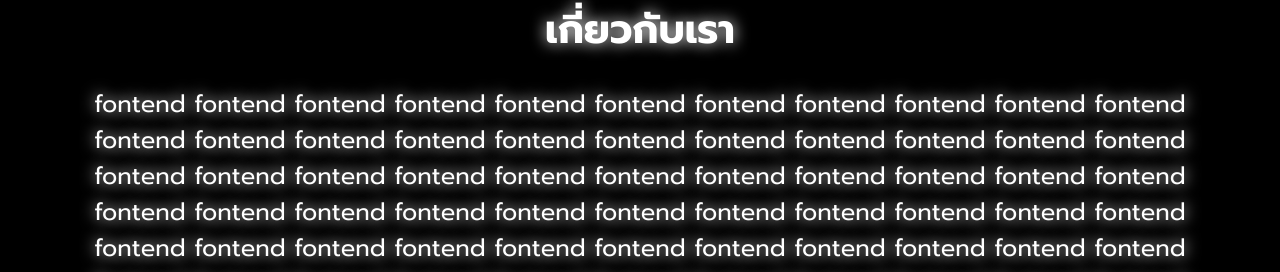
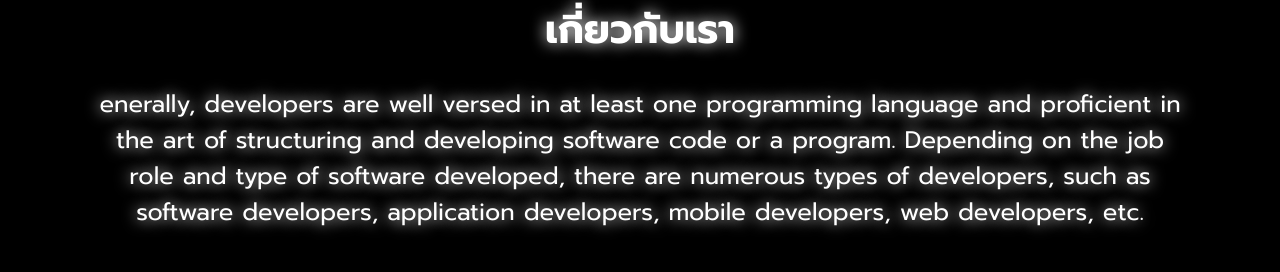
Before and after one commit to add000/frontend, a Next.js app: page /about in a window 1280 px wide. Shown: the part 506-778 px from the top of the page. Built offline with nearby package versions, Linux system fonts and the light colour scheme.

Commit message:
Update page.js

```diff
--- a/app/about/page.js
+++ b/app/about/page.js
@@ -43,14 +43,7 @@ export default function About() {
           <h1 style={{ fontSize: "2.5em", fontWeight: "bold", fontSmooth: "antialiased", }}>เกี่ยวกับเรา</h1>
           <br />
           <p style={{ fontSize: "1.5em", }}>
-            fontend fontend fontend fontend fontend fontend fontend fontend fontend fontend
-            fontend fontend fontend fontend fontend fontend fontend fontend fontend fontend
-            fontend fontend fontend fontend fontend fontend fontend fontend fontend fontend
-            fontend fontend fontend fontend fontend fontend fontend fontend fontend fontend
-            fontend fontend fontend fontend fontend fontend fontend fontend fontend fontend
-            fontend fontend fontend fontend fontend fontend fontend fontend fontend fontend
-            fontend fontend fontend fontend fontend fontend fontend fontend fontend fontend
-            fontend fontend fontend fontend fontend fontend fontend fontend fontend fontend
+            enerally, developers are well versed in at least one programming language and proficient in the art of structuring and developing software code or a program. Depending on the job role and type of software developed, there are numerous types of developers, such as software developers, application developers, mobile developers, web developers, etc.
           </p>
         </div>
       </div>
```
